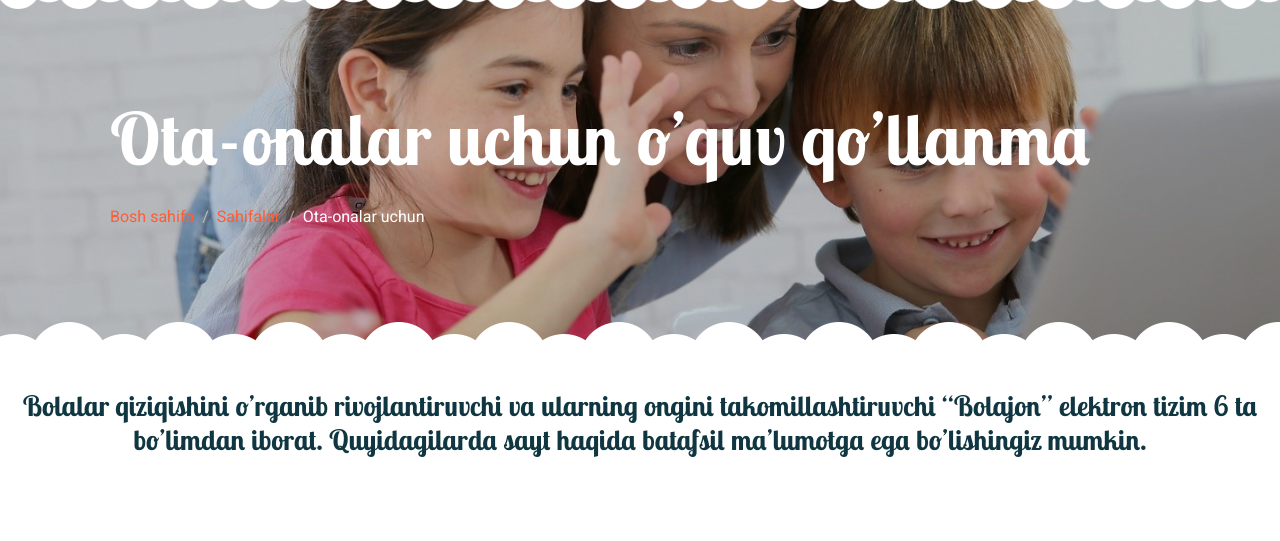
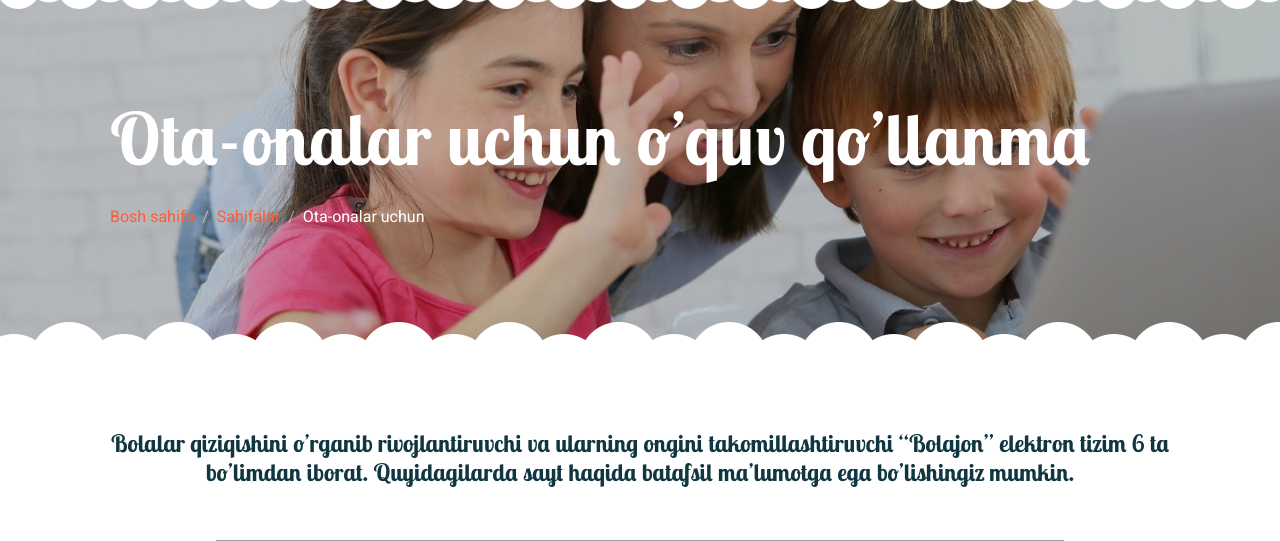
Before and after one commit to Abdurahmon7711/kindergardenbackend, a Django app: template templates/about.html in a window 1280 px wide. Shown: the part 86-627 px from the top of the page. Run offline with Django 3.2, Linux system fonts and the light colour scheme; the template is opened without the code that fills it, so the values that code supplies are empty; some libraries are stand-ins or nearby versions; grey boxes are pictures that could not be loaded.

Commit message:
change text

```diff
--- a/templates/about.html
+++ b/templates/about.html
@@ -63,12 +63,13 @@
         <!-- Page Header End -->
 
 
-        <h3 style="display: flex; justify-content: center; text-align: center;">Bolalar qiziqishini o’rganib rivojlantiruvchi va ularning ongini takomillashtiruvchi “Bolajon” elektron tizim 6 ta bo’limdan iborat. Quyidagilarda sayt haqida  batafsil ma’lumotga ega bo’lishingiz mumkin.</h3>
+
 
         <div class="container">
+            <h4 style="text-align: center;">Bolalar qiziqishini o’rganib rivojlantiruvchi va ularning ongini takomillashtiruvchi “Bolajon” elektron tizim 6 ta bo’limdan iborat. Quyidagilarda sayt haqida  batafsil ma’lumotga ega bo’lishingiz mumkin.</h4>
 
             <div class="imageParent" style="width: 80%; margin: 5% auto">
-                <!-- <h4 style="text-align: center; margin-top: 2%">Bolalar qiziqishini o’rganib rivojlantiruvchi va ularning ongini takomillashtiruvchi “Bolajon” elektron tizim 6 ta bo’limdan iborat. Quyidagilarda sayt haqida  batafsil ma’lumotga ega bo’lishingiz mumkin.</h4> -->
+
                 <img src="../media/img/forParents/image1.png" style="width: 100%">
                 <h4 style="text-align: center; margin-top: 2%">1-rasm. Tizim interfeysi</h4>
             </div>
```
